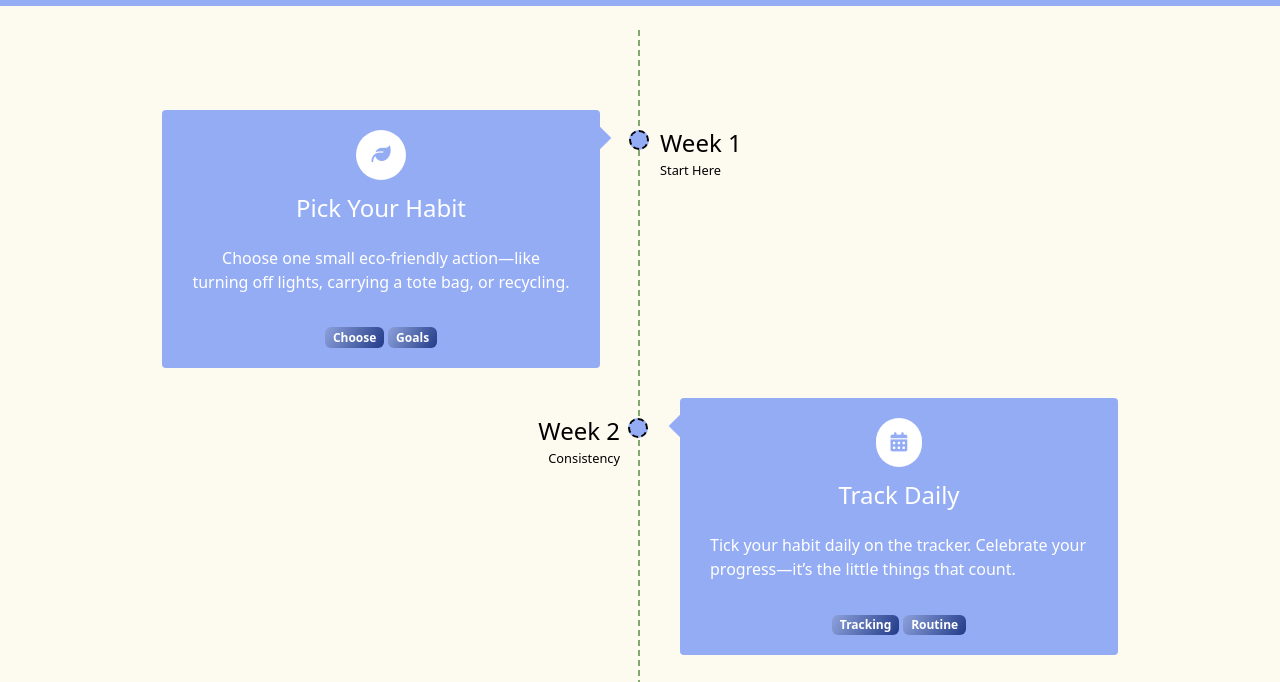
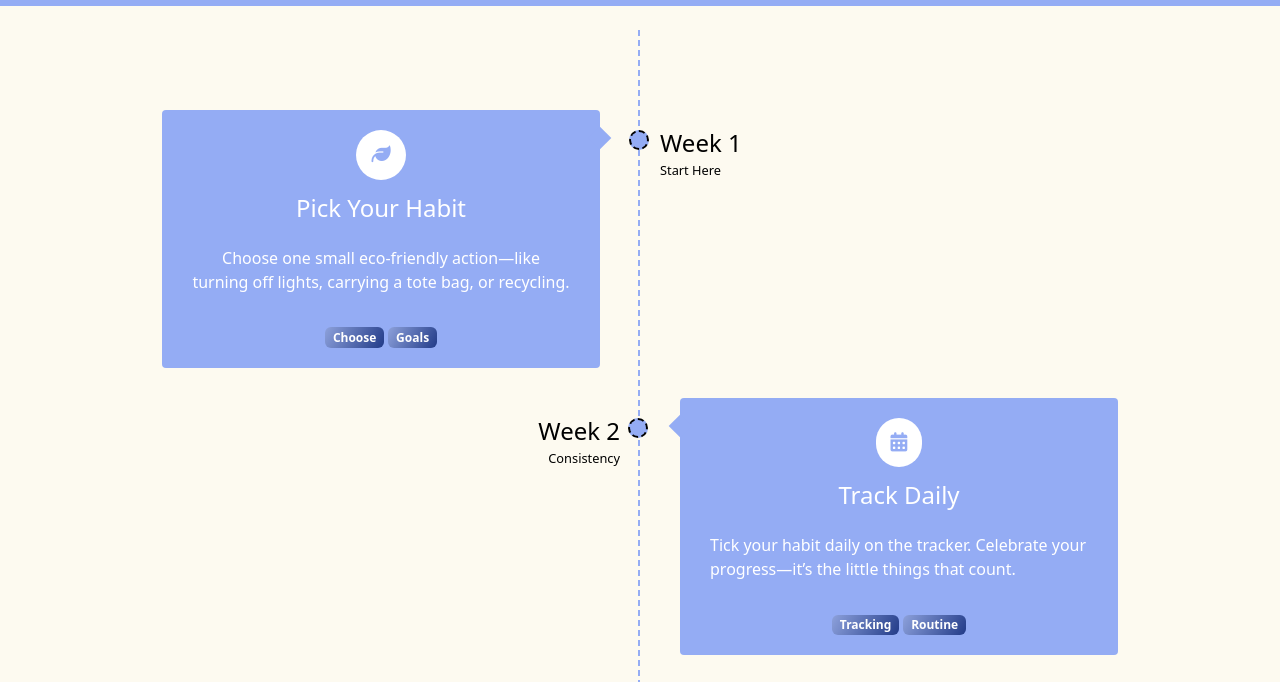
Before and after one commit to Megurine-Luka1/HabitFlow, a plain HTML site: page index.html in a window 1280 px wide. Shown: the part 973-1655 px from the top of the page. Drawn offline with nearby package versions, Linux system fonts and the light colour scheme.

Commit message:
Update index.css

```diff
--- a/index.css
+++ b/index.css
@@ -313,7 +313,7 @@ p {
   top: 0;
   left: 50%;
   margin-left: -2px;
-  border-right: 2px dashed #81a969;
+  border-right: 2px dashed #94acf4;
   height: 100%;
   display: block;
 }
```
